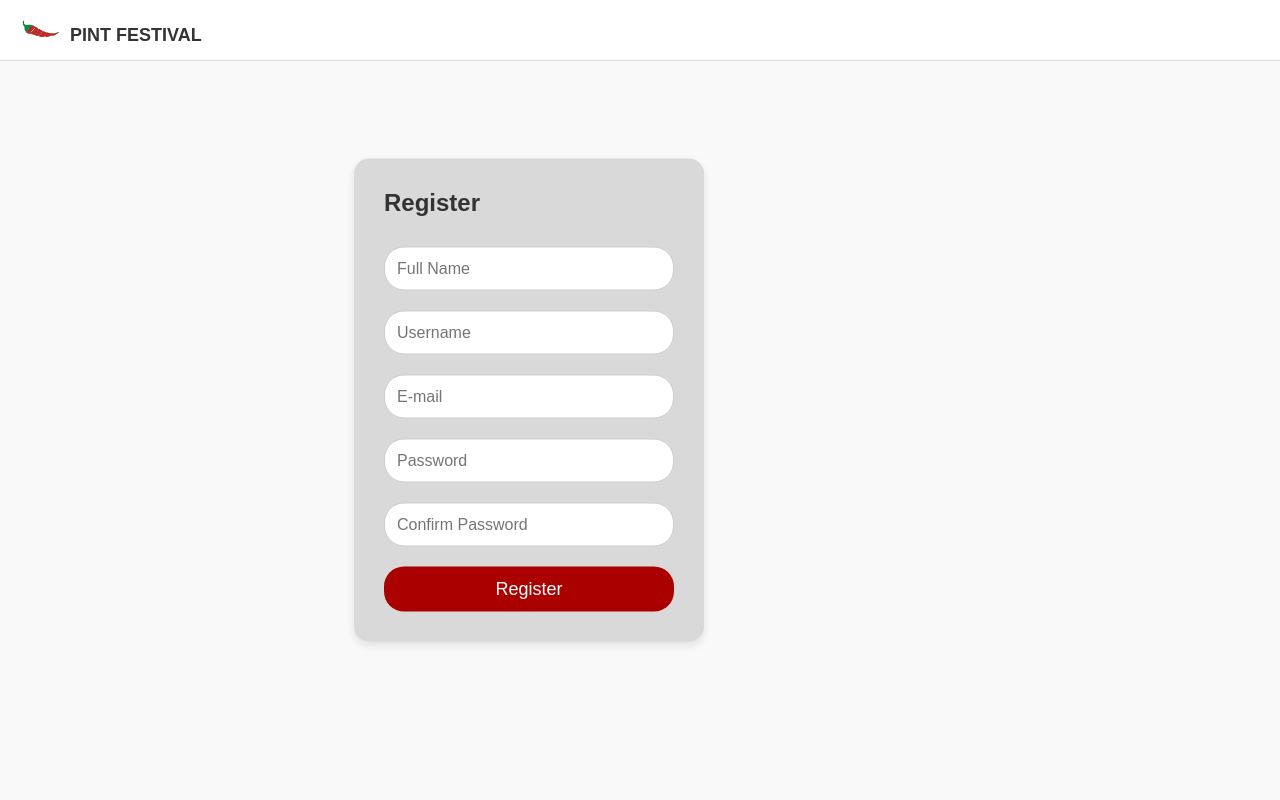
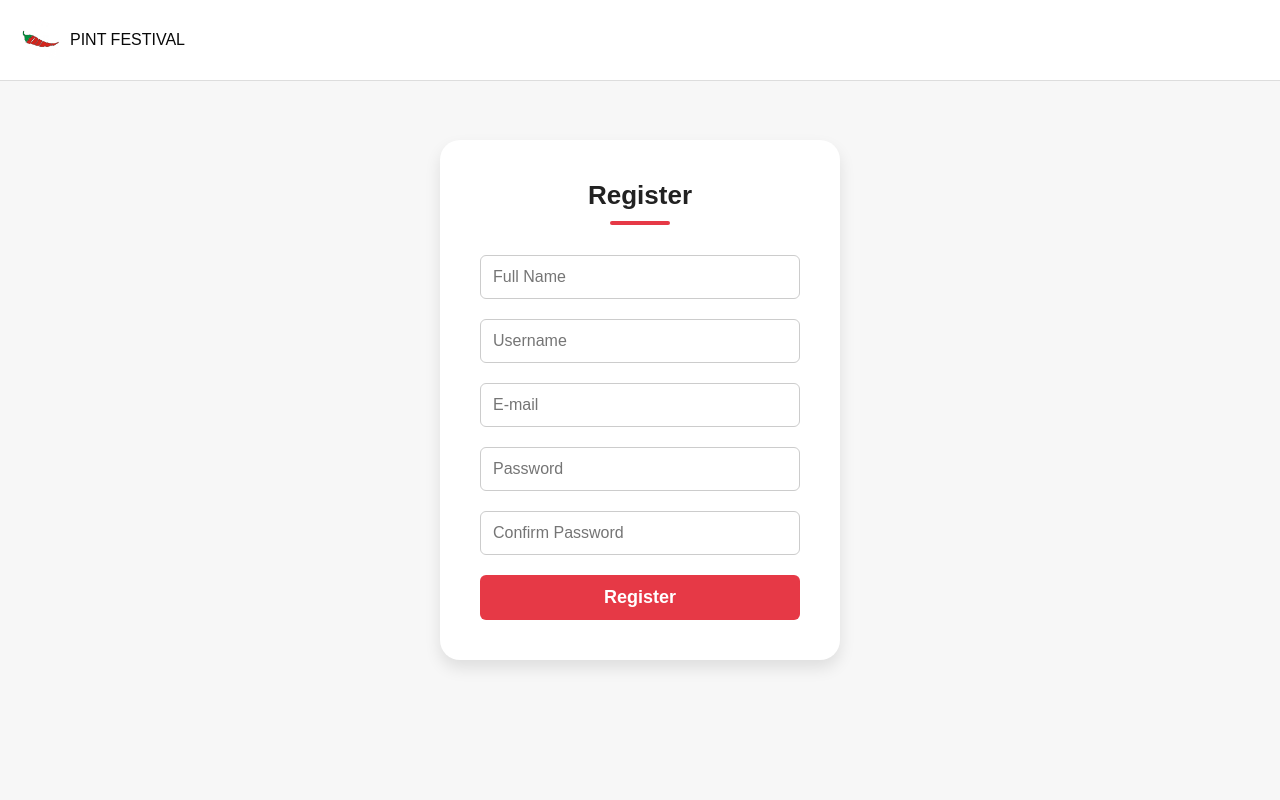
Before and after one commit to Oltiana/Event-Registration-Page, a PHP site: page /Register.php in a window 1280 px wide. Run offline with PHP 8.4, Linux system fonts and the light colour scheme.

Commit message:
Update Register.css

```diff
--- a/CSS/Register.css
+++ b/CSS/Register.css
@@ -1,132 +1,201 @@
-*{
+
+* {
     margin: 0;
     padding: 0;
     box-sizing: border-box;
- font-family: 'Arial',sans-serif;
+    font-family: 'Arial', sans-serif;
 }
 
-body{
- background-color: #f9f9f9;
- color: #333;
- margin: 0;
+body {
+    background-color: #f7f7f7;
+    color: #090909;
+    display: flex;
+    justify-content: center;
+    align-items: center;
+    min-height: 100vh;
 }
 
-header{
+header {
+    position: fixed;
+    top: 0;
+    left: 0;
+    width: 100%;
+    background-color: #fff;
+    padding: 20px 20px;
+    border-bottom: 1px solid #ddd;
     display: flex;
     justify-content: space-between;
     align-items: center;
- padding: 10px 20px;
- background-color: #fff;
- border-bottom: 1px solid #ddd;
+    z-index: 1000;
 }
 
- .logo{
+.logo {
     display: flex;
     align-items: center;
-     mix-blend-mode: multiply;
 }
 
- .logo img{
+.logo img {
     width: 40px;
     margin-right: 10px;
 }
 
- .logo span{
+.logo span {
     font-size: 1.5rem;
     font-weight: bold;
-     color: black;
+    color: #333;
 }
 
- .nav-links{
+.nav-links {
     list-style: none;
     display: flex;
 }
 
- .nav-links{
-     list-style: none;
-     display: flex;
- }
-
- .nav-links li{
+.nav-links li {
     margin-left: 20px;
 }
 
- .nav-links a{
+.nav-links a {
     text-decoration: none;
-     color: black;
+    color: #333;
     font-size: 1rem;
+    transition: color 0.3s ease;
 }
 
- .nav-links a.active{
-     color: red;
-     font-weight: bold;
+.nav-links a:hover {
+    color: #e63946;
 }
 
- .festival-name{
-     font-weight: bold;
-     font-size: 18px;
-     margin-top: 10px;
+.register-form {
+    background-color: #fff;
+    padding: 40px;
+    border-radius: 20px;
+    box-shadow: 0 8px 16px rgba(0, 0, 0, 0.1);
+    width: 100%;
+    max-width: 400px;
+    text-align: center;
 }
 
- .register-form{
-     background-color: #d9d9d9;
-     padding: 30px;
-     border-radius: 15px;
-     box-shadow: 0 4px 8px rgba(0,0,0,0.1);
-     width: 350px;
-     text-align: left;
-     position: absolute;
-     top: 50%;
-     right: 45%;
-     transform: translateY(-50%);
+.register-form h2 {
+    font-size: 26px;
+    color: #222;
+    margin-bottom: 20px;
+    position: relative;
 }
 
- .register-form h2{
-     margin-bottom: 20px;
-     color: #333;
-     font-size: 24px;
-     font-weight: bold;
+.register-form h2::after {
+    content: '';
+    width: 60px;
+    height: 4px;
+    background-color: #e63946;
+    display: block;
+    margin: 10px auto 0;
+    border-radius: 2px;
 }
 
- .register-form input{
+.register-form input {
     width: 100%;
     padding: 12px;
     margin: 10px 0;
     border: 1px solid #ccc;
-     border-radius: 20px;
-     box-sizing: border-box;
+    border-radius: 6px;
+    font-size: 16px;
+    transition: border-color 0.3s ease, box-shadow 0.3s ease;
+}
+
+.register-form input:focus {
+    border-color: #e63946;
+    box-shadow: 0 0 6px rgba(230, 57, 70, 0.3);
+    outline: none;
+}
+
+.register-form button {
+    width: 100%;
+    padding: 12px;
+    background-color: #e63946;
+    color: white;
+    border: none;
+    border-radius: 6px;
+    font-size: 18px;
+    font-weight: bold;
+    cursor: pointer;
+    margin-top: 10px;
+    transition: background-color 0.3s ease, transform 0.2s ease;
+}
+
+.register-form button:hover {
+    background-color: #d62839;
+    transform: translateY(-2px);
+}
+
+.back-login {
+    display: block;
+    margin: 10px 0;
+    color: #e63946;
+    font-size: 14px;
+    text-decoration: none;
+    transition: color 0.3s ease;
+}
+
+.back-login:hover {
+    color: #d62839;
+    text-decoration: underline;
+}
+
+.back-login::before {
+    content: '< ';
+}
+
+.role-select {
+    display: flex;
+    justify-content: space-around;
+    margin: 20px 0;
+}
+
+.role-option {
+    flex: 1;
+    margin: 0 5px;
+    padding: 10px;
+    text-align: center;
+    background-color: #f9f9f9;
+    border: 2px solid #ccc;
+    border-radius: 6px;
+    font-size: 16px;
+    font-weight: bold;
+    cursor: pointer;
+    transition: all 0.3s ease;
+}
+
+.role-option:hover {
+    background-color: #e63946;
+    color: white;
+    border-color: #e63946;
+}
+
+.role-option.selected {
+    background-color: #e63946;
+    color: white;
+    border-color: #e63946;
+}
+
+@media (max-width: 600px) {
+    .register-form {
+        padding: 20px;
+    }
+
+    .register-form h2 {
+        font-size: 22px;
+    }
+
+    .register-form input {
+        font-size: 14px;
+    }
+
+    .register-form button {
         font-size: 16px;
     }
 
- .register-form button{
-     width: 100%;
-     padding: 12px;
-     background-color: #a00;
-     color: white;
-     border: none;
-     border-radius: 20px;
-     font-size: 18px;
-     cursor: pointer;
-     margin-top: 10px;
+    .role-option {
+        font-size: 14px;
+        padding: 10px;
     }
-
- .register-form button:hover{
-     background-color: #800;
 }
-
- .back-login{
-     display: block;
-     margin: 10px 0;
-     text-align: left;
-     color: #a00;
-     font-size: 14px;
-     text-decoration: none;
- }
-
- .back-login:hover{
-     text-decoration: underline;
- }
- .back-login::before{
-     content: '<';
-     margin-right: 5px;
- }
```
Lines whose indentation alone changed are shown as unchanged.
